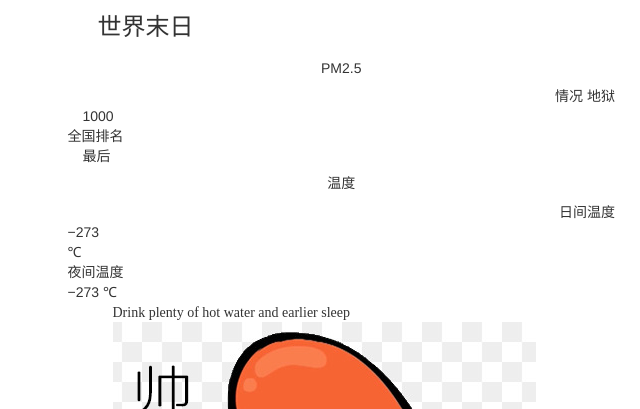
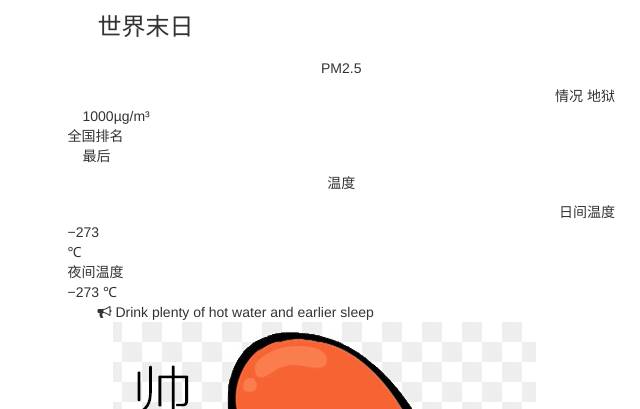
Before and after one commit to yekingyan/Flask_for_my_web, a Flask app: page /message/ in a window 1280 px wide. Shown: the part 166-575 px from the top of the page, without its empty margins (640-1280 px from the left). Run offline with Flask 2, Linux system fonts and the light colour scheme; data that the repository does not hold is empty; some libraries are stand-ins or nearby versions.

Commit message:
一些较小的修改

```diff
--- a/routes/video.py
+++ b/routes/video.py
@@ -2,7 +2,7 @@ from flask import (
     Blueprint,
     render_template,
 )
-
+from models.user import current_user_name
 
 # 创建蓝图,蓝图名为main
 main = Blueprint('video', __name__)
@@ -10,4 +10,5 @@ main = Blueprint('video', __name__)
 
 @main.route('/')
 def index():
-    return render_template('video.html')
+    username = current_user_name()
+    return render_template('video.html', title='视频', username=username)
--- a/templates/base2.html
+++ b/templates/base2.html
@@ -9,15 +9,6 @@
     {{ super() }}
     <link rel="shortcut icon" href="{{ url_for('static', filename='favicon.ico') }}">
     <link rel="stylesheet" href="https://cdn.bootcss.com/font-awesome/4.7.0/css/font-awesome.css">
-
-{#    <!--ajax用的全局变量-->#}
-{#    <script type=text/javascript>#}
-{#        $SCRIPT_ROOT = {{ request.script_root|tojson|safe }};#}
-{#    </script>#}
-{#    <!--jQuery-->#}
-{#    <script src="https://cdn.jsdelivr.net/npm/jquery@3.2.1/dist/jquery.min.js"></script>#}
-{#    <script>window.jQuery || document.write('<script src="{{#}
-{#  url_for('static', filename='jquery.js') }}">\x3C/script>')</script>#}
 
 {% endblock %}
 
@@ -54,7 +45,7 @@
                         <span class="sr-only">(current)</span>
                     </a>
                 </li>
-                <li class="nav-item">
+                <li class="nav-item {% if request.endpoint == 'video.index' %}active{% endif %}">
                     <a class="nav-link" href={{ url_for('video.index') }}>视频</a>
                 </li>
                 <li class="nav-item {% if request.endpoint == 'todo.index' %}active{% endif %}">
@@ -82,10 +73,12 @@
                         </li>
                     {% else %}
                         <li class="nav-item">
-                        <a id="user" class="btn btn-info font-weight-bold text" href={{ url_for('user.login') }}>{{ username }}</a>
+                            <a id="user" class="btn btn-info font-weight-bold text"
+                               href={{ url_for('user.login') }}>{{ username }}</a>
                         </li>
                         <li class="nav-item fa fa-sign-out-alt mr-2">
-                    <a class="btn btn-info font-weight-bold text-warning" href={{ url_for('user.logout') }}>登出</a>
+                            <a class="btn btn-info font-weight-bold text-warning"
+                               href={{ url_for('user.logout') }}>登出</a>
                         </li>
                     {% endif %}
 
--- a/templates/message_board.html
+++ b/templates/message_board.html
@@ -90,7 +90,9 @@
                                             <span id="quality">地狱</span>
                                         </div>
                                     </div>
-                                    <div id="pm25" class="col-5 ml-1 mt-auto">1000</div>
+                                    <div class="col-5 ml-1 mt-auto">
+                                        <span id="pm25">1000</span><span class="ml-1">µg/m³</span>
+                                    </div>
                                 </div>
                                 <div class="row">
                                     <div class="row col-7">
@@ -100,7 +102,7 @@
                                 </div>
                             </div>
 
-                            <h5 class="card-title col-4 mt-auto text-center">温度</h5>
+                            <h5 class="card-title col-4 mt-auto text-center font-weight-bold">温度</h5>
                             <div class="col-8">
                                 <div class="row mt-2">
                                     <div class="row col-7">
@@ -124,7 +126,12 @@
                                 </div>
                             </div>
                         </div>
-                        <div id="weather_content" class="card-text mt-3 fa .fa-hand-o-right">Drink plenty of hot water and earlier sleep</div>
+
+                        <div class="row mt-3">
+                            <div class="fa fa-bullhorn col-1 text-center mb-auto"></div>
+                            <span id="weather_content" class="card-text col-10">Drink plenty of hot water and earlier sleep</span>
+                        </div>
+
 
                     </div>
                 </div>
```
Lines whose indentation alone changed are shown as unchanged.
